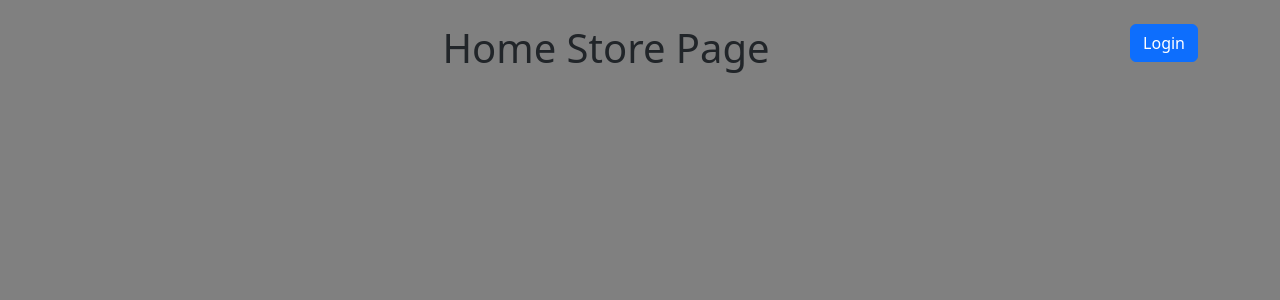
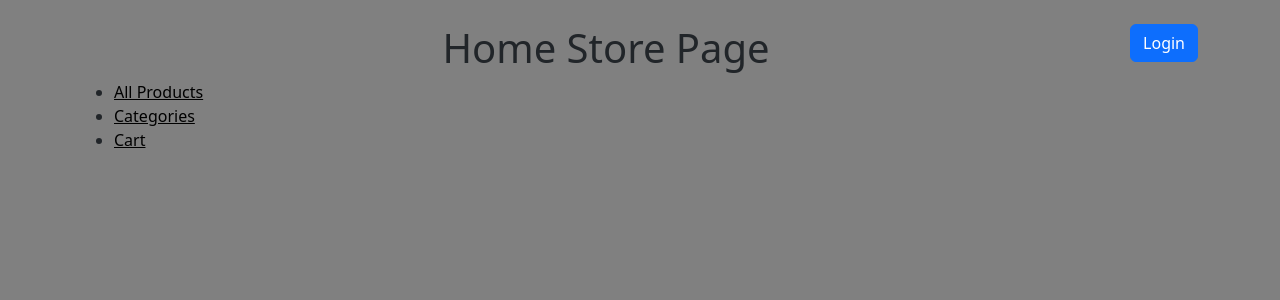
Before and after one commit to Yurkiv313/apple-store, a Django app: page / in a window 1280 px wide. Shown: the top 300 px of the page. Run offline with Django 5.2, Linux system fonts and the light colour scheme.

Commit message:
Add views, urls and template placeholders for main store pages

```diff
--- a/static/css/styles.css
+++ b/static/css/styles.css
@@ -1,3 +1,7 @@
 body {
     background-color: rgb(128, 128, 128);
 }
+
+a {
+    color: black;
+}
--- a/store/urls.py
+++ b/store/urls.py
@@ -1,9 +1,19 @@
 from django.urls import path
 
-from store.views import HomeView
+from store.views import (
+    HomeView,
+    ProductListView,
+    ProductDetailView,
+    CategoryListView,
+    CartView
+)
 
 app_name = "store"
 
 urlpatterns = [
     path("", HomeView.as_view(), name="home"),
+    path("products/", ProductListView.as_view(), name="product-list"),
+    path("products/<int:pk>", ProductDetailView.as_view(), name="product-detail"),
+    path("category/", CategoryListView.as_view(), name="category-list"),
+    path("cart/", CartView.as_view(), name="cart"),
 ]
--- a/store/views.py
+++ b/store/views.py
@@ -1,6 +1,24 @@
-from django.shortcuts import render
+from django.views import generic
 from django.views.generic import TemplateView
+
+from store.models import Product, Category
 
 
 class HomeView(TemplateView):
     template_name = "store/home.html"
+
+
+class ProductListView(generic.ListView):
+    model = Product
+
+
+class ProductDetailView(generic.DetailView):
+    model = Product
+
+
+class CategoryListView(generic.ListView):
+    model = Category
+
+
+class CartView(generic.TemplateView):
+    template_name = "store/cart.html"
--- /dev/null
+++ b/templates/store/cart.html
@@ -0,0 +1,5 @@
+{% extends "base.html" %}
+
+{% block content %}
+  <p>Cart</p>
+{% endblock %}
--- /dev/null
+++ b/templates/store/category_list.html
@@ -0,0 +1,5 @@
+{% extends "base.html" %}
+
+{% block content %}
+  <p>Category list</p>
+{% endblock %}
--- a/templates/store/home.html
+++ b/templates/store/home.html
@@ -11,4 +11,15 @@
     <a class="btn btn-primary" style="float: right" href="{% url 'login' %}">Login</a>
   {% endif %}
   <h1 style="text-align: center">Home Store Page </h1>
+  <ul>
+    <li>
+      <a href="{% url "store:product-list" %}">All Products</a>
+    </li>
+    <li>
+      <a href="{% url "store:category-list" %}">Categories</a>
+    </li>
+    <li>
+      <a href="{% url "store:cart" %}">Cart</a>
+    </li>
+  </ul>
 {% endblock %}
--- /dev/null
+++ b/templates/store/product_detail.html
@@ -0,0 +1,5 @@
+{% extends "base.html" %}
+
+{% block content %}
+  <p>Product Detail</p>
+{% endblock %}
--- /dev/null
+++ b/templates/store/product_list.html
@@ -0,0 +1,5 @@
+{% extends "base.html" %}
+
+{% block content %}
+  <h1>Product list</h1>
+{% endblock %}
```
